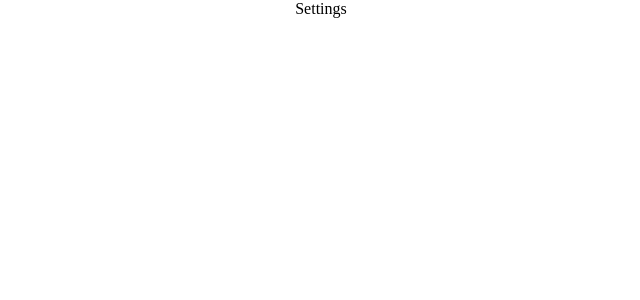
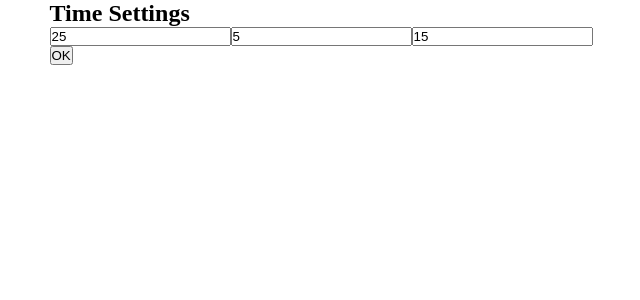
Before and after one commit to Talgat1164/pomo, a React (Create React App) app in the folder react-pomidoro/: page /#/settings in a window 1280 px wide. Shown: the top 300 px of the page, without its empty margins (319-959 px from the left). Built offline with nearby package versions, Linux system fonts and the light colour scheme.

Commit message:
add time settings

```diff
--- a/react-pomidoro/src/Settings.jsx
+++ b/react-pomidoro/src/Settings.jsx
@@ -1,8 +1,37 @@
 import classes from './Settings.module.css';
+import { useSelector, useDispatch } from 'react-redux';
+import { updateModeTime } from './redux/timerSlice';
+import { useNavigate } from 'react-router-dom'; // rrd5 useHistory
 
 const Settings = () => {
+  const navigate = useNavigate(); // useHistory
+
+  const back = (e) => {
+    e.stopPropagation();
+    navigate(-1);
+  };
+
+  const { modes } = useSelector((state) => state.timer);
+  const dispatch = useDispatch();
+
   return (
-    <div>Settings</div>
+    <div>
+
+
+      <div className="section">
+        <h2 className={classes.sectionTitle}>Time Settings</h2>
+        <div className="sectionControls">
+          {Object.values(modes).map(({ id, label, time }) => (
+            <input key={id} className={classes.timeInput} onChange={(e) => {
+              dispatch(updateModeTime({ mode: id, time: e.target.value }))
+            }} min={1} type="number" value={time} />
+          ))}
+        </div>
+        <div>
+            <button onClick={back}>OK</button>
+          </div>
+      </div>
+    </div>
   )
 }
 
--- a/react-pomidoro/src/redux/timerSlice.js
+++ b/react-pomidoro/src/redux/timerSlice.js
@@ -28,12 +28,17 @@ export const timerSlice = createSlice({
     reducers: {
         setMode: (state, action) => {
             state.mode = action.payload;
+        },
+        updateModeTime: (state, action) => {
+            const {mode, time} = action.payload;
+            state.modes[mode].time = time;
         }
     }
 });
 
 export const {
     setMode,
+    updateModeTime,
 } = timerSlice.actions;
 
 console.dir(timerSlice)
```
